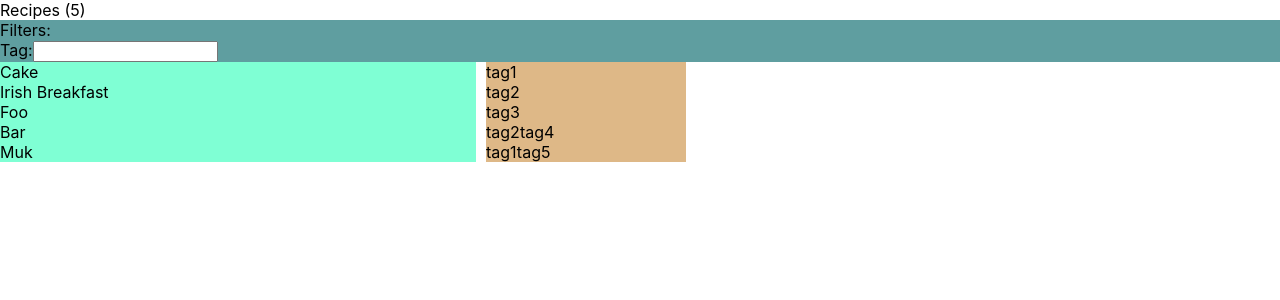
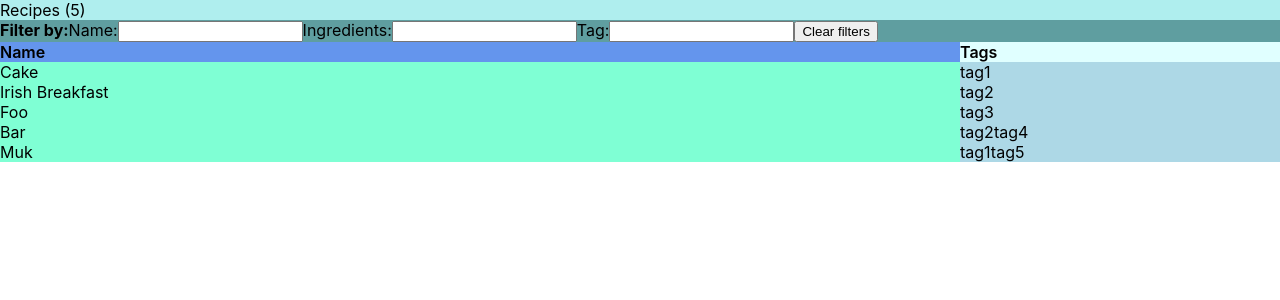
Before and after one commit to folkforms/recipes-react-app, a React (Create React App) app: page / in a window 1280 px wide. Shown: the top 300 px of the page. Built offline with nearby package versions, Linux system fonts and the light colour scheme.

Commit message:
Update filters

```diff
--- /dev/null
+++ b/src/components/List-grid.css
@@ -0,0 +1,35 @@
+
+.list-title {
+  background-color: paleturquoise;
+}
+
+.list-filter {
+  background-color: cadetblue;
+}
+
+.list-header-row {
+  font-weight: 600;
+}
+
+.list-row {
+  display: grid;
+  grid-template-columns: minmax(75%, 1fr) 25%;
+}
+
+/* ================ FIXME Mostly trash below this point ================ */
+
+.list-row-name {
+  background-color: aquamarine;
+}
+
+.list-row-tags {
+  background-color: lightblue;
+}
+
+.list-header-row-name {
+background-color: cornflowerblue;
+}
+
+.list-header-row-tags {
+  background-color: lightcyan;
+}
--- a/src/components/List.js
+++ b/src/components/List.js
@@ -1,37 +1,73 @@
 import React, { useState } from 'react';
-import "./List.css";
+import "./List-grid.css";
+import ListTitle from './ListTitle';
+import ListHeaderRow from './ListHeaderRow';
 import ListFilter from './ListFilter';
 import ListRows from './ListRows';
 
 const List = props => {
-  const [filter, setFilter] = useState();
+  const [nameFilter, setNameFilter] = useState("");
+  const [ingredientsFilter, setIngredientsFilter] = useState("");
+  const [tagFilter, setTagFilter] = useState("");
+  const clearFilters = () => {
+    setNameFilter("");
+    setIngredientsFilter("");
+    setTagFilter("");
+  }
+  const filters = {
+    nameFilter,
+    setNameFilter,
+    ingredientsFilter,
+    setIngredientsFilter,
+    tagFilter,
+    setTagFilter,
+  };
   const allRecipes = props.recipes;
-  const recipes = applyFilter(allRecipes, filter);
+  const recipes = applyFilter(allRecipes, filters);
   return (
     <>
       <div className="list">
-        <div>Recipes ({recipes.length})</div>
-        <ListFilter recipes={recipes} filter={filter} setFilter={setFilter} />
-        {/* <ListHeaderRow recipes={recipes} /> */}
-        <ListRows recipes={recipes} filter={filter} />
+        <ListTitle numRecipes={recipes.length} />
+        <ListFilter recipes={recipes} filters={filters} onClear={clearFilters}/>
+        <ListHeaderRow />
+        <ListRows recipes={recipes} />
       </div>
     </>
   );
 }
 
 /**
- * Filter only the items whose `metadata.tags` include the given string
+ * Filter items based on selected filters.
  *
- * @param {object} recipes
- * @param {string} filter
+ * @param {object} recipes list of recipes
+ * @param {object} filters filters to use
  */
-const applyFilter = (recipes, filter) => {
-  if(!filter) { return recipes; }
-  recipes = recipes.filter(
-    recipe => recipe.metaData.tags.filter(
-      tag => tag.indexOf(filter) !== -1
-    ).length > 0
-  );
+const applyFilter = (recipes, filters) => {
+  // Filter by name
+  if(filters.nameFilter) {
+    recipes = recipes.filter(
+      recipe => recipe.name.toLowerCase().indexOf(filters.nameFilter.toLowerCase()) !== -1
+    );
+  }
+
+  // Filter by ingredients
+  if(filters.ingredientsFilter) {
+    recipes = recipes.filter(
+      recipe => recipe.ingredients.filter(
+        item => item.toLowerCase().indexOf(filters.ingredientsFilter.toLowerCase()) !== -1
+      ).length > 0
+    );
+  }
+
+  // Filter by tag
+  if(filters.tagFilter) {
+    recipes = recipes.filter(
+      recipe => recipe.metaData.tags.filter(
+        tag => tag.indexOf(filters.tagFilter) !== -1
+      ).length > 0
+    );
+  }
+
   return recipes;
 }
 
--- a/src/components/ListFilter.js
+++ b/src/components/ListFilter.js
@@ -1,14 +1,30 @@
 import React from 'react';
 
 const ListFilter = props => {
-  const { filter, setFilter } = props;
+  const {
+    nameFilter,
+    setNameFilter,
+    ingredientsFilter,
+    setIngredientsFilter,
+    tagFilter,
+    setTagFilter,
+  } = props.filters;
   return (
     <div className="list-filter">
-      <div>Filters:</div>
-      <div>
+      <span><strong>Filter by:</strong></span>
+      <span>
+        <span>Name:</span>
+        <input type="text" value={nameFilter} onChange={event => setNameFilter(event.target.value)} />
+      </span>
+      <span>
+        <span>Ingredients:</span>
+        <input type="text" value={ingredientsFilter} onChange={event => setIngredientsFilter(event.target.value)} />
+      </span>
+      <span>
         <span>Tag:</span>
-        <input text={filter} onChange={event => setFilter(event.target.value)} />
-      </div>
+        <input type="text" value={tagFilter} onChange={event => setTagFilter(event.target.value)} />
+      </span>
+      <button type="button" onClick={props.onClear}>Clear filters</button>
     </div>
   );
 }
--- /dev/null
+++ b/src/components/ListHeaderRow.js
@@ -0,0 +1,12 @@
+import React from 'react';
+
+const ListHeaderRow = () => {
+  return (
+    <div className="list-row list-header-row">
+      <div className="list-header-row-name">Name</div>
+      <div className="list-header-row-tags">Tags</div>
+    </div>
+  );
+}
+
+export default ListHeaderRow;
--- /dev/null
+++ b/src/components/ListTitle.js
@@ -0,0 +1,9 @@
+import React from 'react';
+
+const ListTitle = props => {
+  return (
+    <div className="list-title">Recipes ({props.numRecipes})</div>
+  );
+}
+
+export default ListTitle;
```
